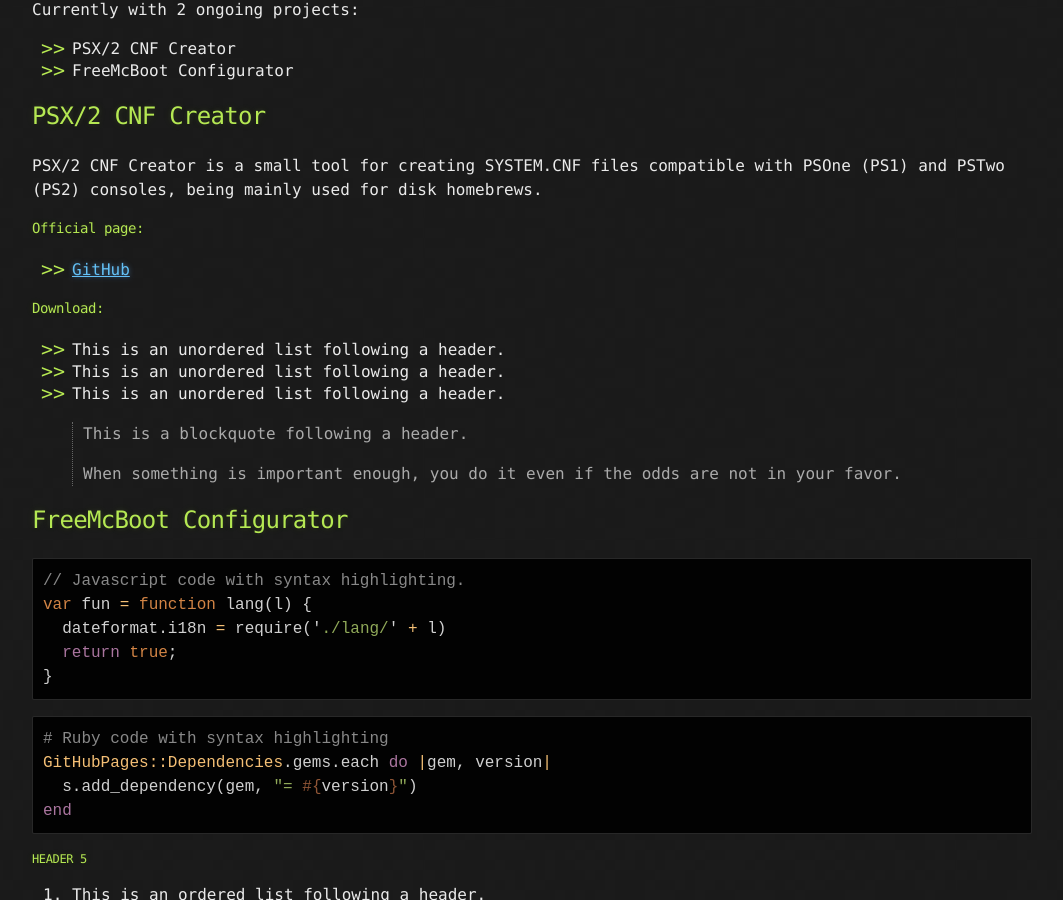
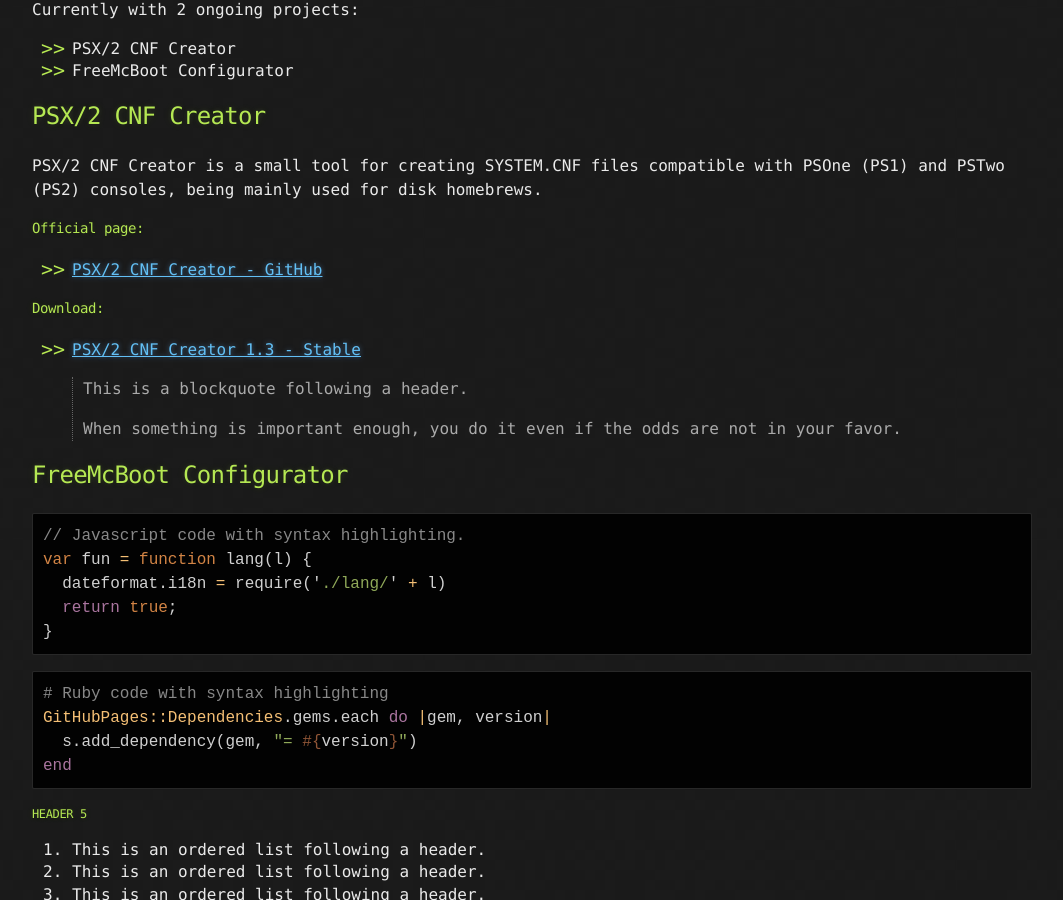
Before and after one commit to AxionDrak/axiondrak.github.io, a Jekyll site: the page built from index.md, in a window 1280 px wide and 900 px high, scrolled down 525 px. Shown: the whole window, without its empty margins (108-1171 px from the left). Built offline with Jekyll 4.4.1, drawn with Linux system fonts in a browser that asks for light colours.

Commit message:
Update index.md

```diff
--- a/index.md
+++ b/index.md
@@ -24,19 +24,12 @@ PSX/2 CNF Creator is a small tool for creating SYSTEM.CNF files compatible with
 
 #### Official page:
 
-*   [GitHub](https://github.com/AxionDrak/PSX2CNFCreator)
+*   [PSX/2 CNF Creator - GitHub](https://github.com/AxionDrak/PSX2CNFCreator)
 
 
 #### Download:
 
-*   This is an unordered list following a header.
-*   This is an unordered list following a header.
-*   This is an unordered list following a header.
-
-
-
-
-
+*   [PSX/2 CNF Creator 1.3 - Stable](https://github.com/AxionDrak/PSX2CNFCreator/releases/tag/v1.3)
 
 > This is a blockquote following a header.
 >
```
